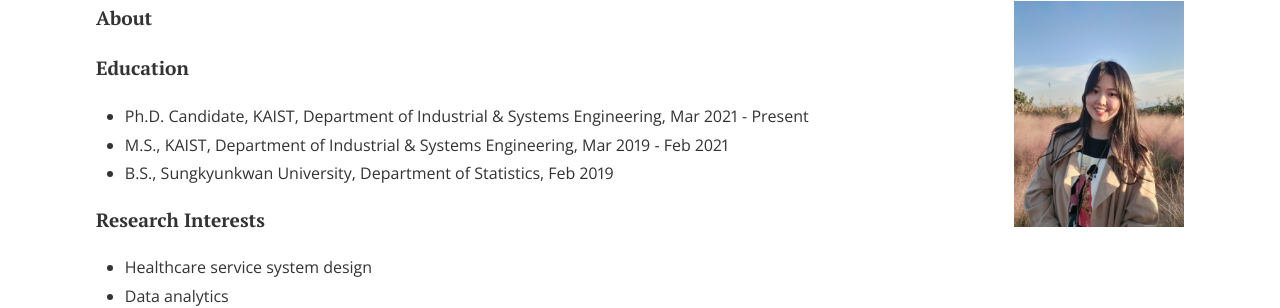
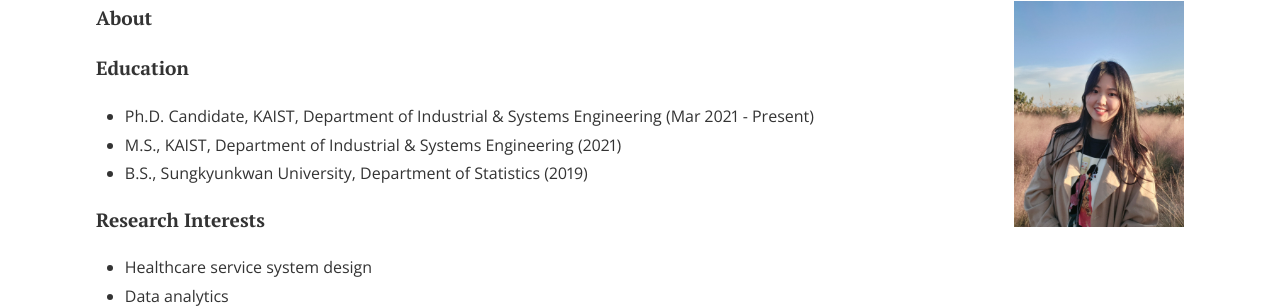
Before and after one commit to CSDlab-KAIST/CSDlab-KAIST.github.io, a Jekyll site: the page built from people/huijae.html, in a window 1280 px wide. Shown: the part 214-522 px from the top of the page. Built offline with Jekyll 4.4.1, drawn with Linux system fonts in a browser that asks for light colours; nearby versions of some CDN libraries.

Commit message:
Update huijae.html

```diff
--- a/people/huijae.html
+++ b/people/huijae.html
@@ -16,9 +16,9 @@ title: Huijae Kim
 
 <h4>Education</h4>
 <ul>
-  <li>Ph.D. Candidate, KAIST, Department of Industrial & Systems Engineering, Mar 2021 - Present</li>
-  <li>M.S., KAIST, Department of Industrial & Systems Engineering, Mar 2019 - Feb 2021 </li>
-  <li>B.S., Sungkyunkwan University, Department of Statistics, Feb 2019</li>
+  <li>Ph.D. Candidate, KAIST, Department of Industrial & Systems Engineering (Mar 2021 - Present)</li>
+  <li>M.S., KAIST, Department of Industrial & Systems Engineering (2021) </li>
+  <li>B.S., Sungkyunkwan University, Department of Statistics (2019)</li>
 </ul>
 
 <h4>Research Interests</h4>
```
